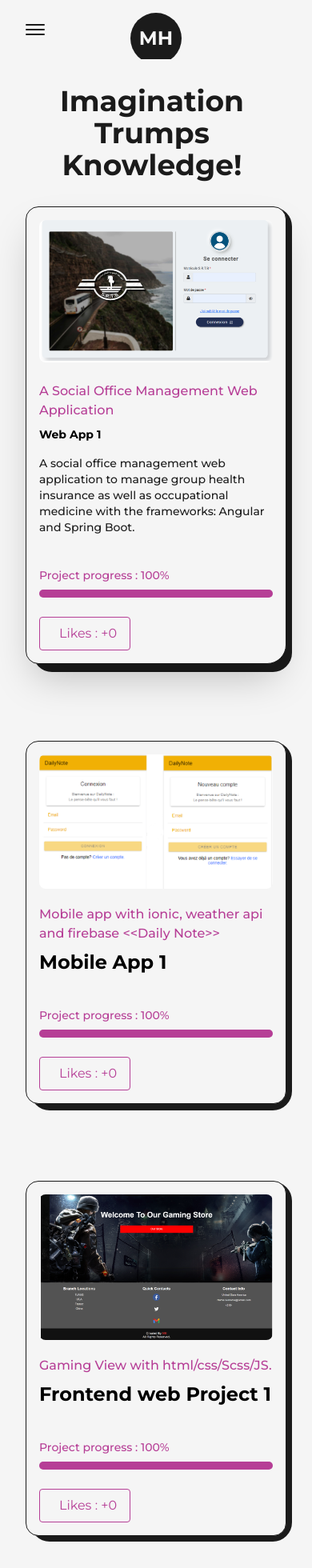
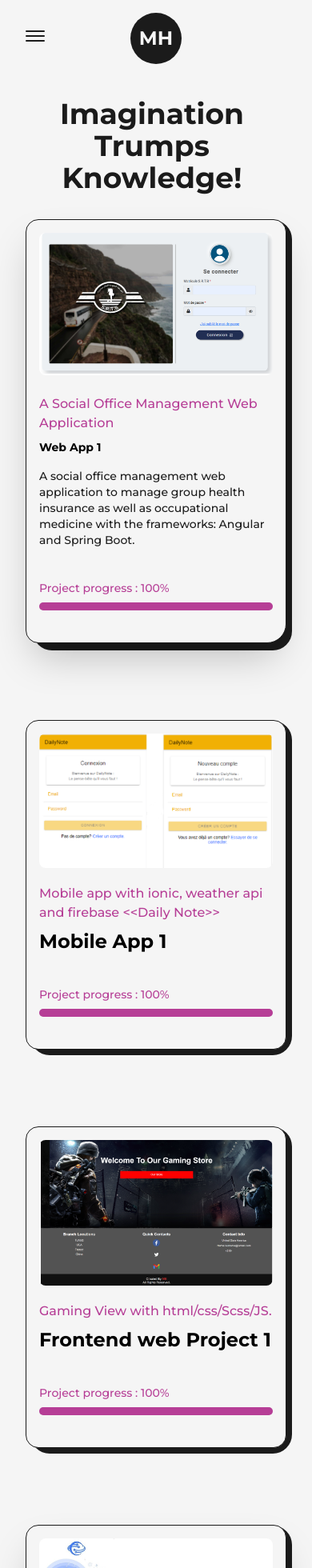
Before and after one commit to mayssam22/portfolio, a Next.js app: page /projects in a window 390 px wide. Shown: the top 1960 px of the page at 80% size. Built offline with nearby package versions, Linux system fonts and the light colour scheme; no server answers; the database is empty.

Commit message:
first commit

```diff
--- a/src/components/NavBar.js
+++ b/src/components/NavBar.js
@@ -103,7 +103,7 @@ const NavBar = () => {
     }
 
     return (
-        <header className="relative w-full px-32 py-8 md:py-8 lg:py-8 font-medium flex items-center justify-between dark:text-light  lg:px-16 md:px-12 sm:px-8">
+        <header className="relative w-full px-32 py-8 md:py-10 lg:py-8 font-medium flex items-center justify-between dark:text-light  lg:px-16 md:px-12 sm:px-8">
 
             <button className="flex-col justify-center items-center hidden lg:flex" onClick={handleClick}>
                 <span className={`bg-dark dark:bg-light block translate-all duration-300 ease-out h-0.5 w-6 rounded-sm ${isOpen ? 'rotate-45 translate-y-1' : '-translate-y-0.5'}`}></span>
--- a/src/pages/projects.js
+++ b/src/pages/projects.js
@@ -316,7 +316,7 @@ const FeaturedProject = ({type,title,summary,img,link,github}) => {
                       <div class="bg-primary dark:bg-primaryDark h-2.5 rounded-full" style={{ width: `100%`}}></div>
                     </div>
                 <br/>
-                <LikesVery className="text-primary mt-8" projectID={title}/>
+              {/*  <LikesVery className="text-primary mt-8" projectID={title}/>*/}
             </div>
         </article>
     )
@@ -425,7 +425,6 @@ const FeaturedProject1 = ({type,title,summary,img,link,github}) => {
                       <div class="bg-primary dark:bg-primaryDark h-2.5 rounded-full" style={{ width: `80%`}}></div>
                     </div>
                 <br/>
-                <LikesVery className="text-primary mt-8" projectID={title}/>
             </div>
         </article>
     )
@@ -530,7 +529,6 @@ const Projects = ({title,type,img,link,github}) => {
                       <div class="bg-primary dark:bg-primaryDark h-2.5 rounded-full" style={{ width: `100%`}}></div>
                 </div>
                 <br/>
-                <LikesVery className="text-primary mt-8 dark:text-primaryDark" projectID={title}/>
             </div>
          </article>
     )
@@ -630,7 +628,6 @@ const Projects1 = ({title,type,img,link,github}) => {
                       <div class="bg-primary dark:bg-primaryDark h-2.5 rounded-full" style={{ width: `100%`}}></div>
                 </div>
                 <br/>
-                <LikesVery className="text-primary mt-8 dark:text-primaryDark" projectID={title}/>
             </div>
          </article>
     )
@@ -733,7 +730,6 @@ const Projects2 = ({title,type,summary,img,link,github}) => {
                       <div class="bg-primary dark:bg-primaryDark h-2.5 rounded-full" style={{ width: `100%`}}></div>
                 </div>
                 <br/>
-                <LikesVery className="text-primary mt-8 dark:text-primaryDark" projectID={title}/>
             </div>
          </article>
     )
@@ -837,7 +833,6 @@ const Projects3 = ({title,type,summary,img,link,github}) => {
                       <div class="bg-primary dark:bg-primaryDark h-2.5 rounded-full" style={{ width: `10%`}}></div>
                 </div>
                 <br/>
-                <LikesVery className="text-primary mt-8 dark:text-primaryDark" projectID={title}/>
             </div>
          </article>
     )
```
